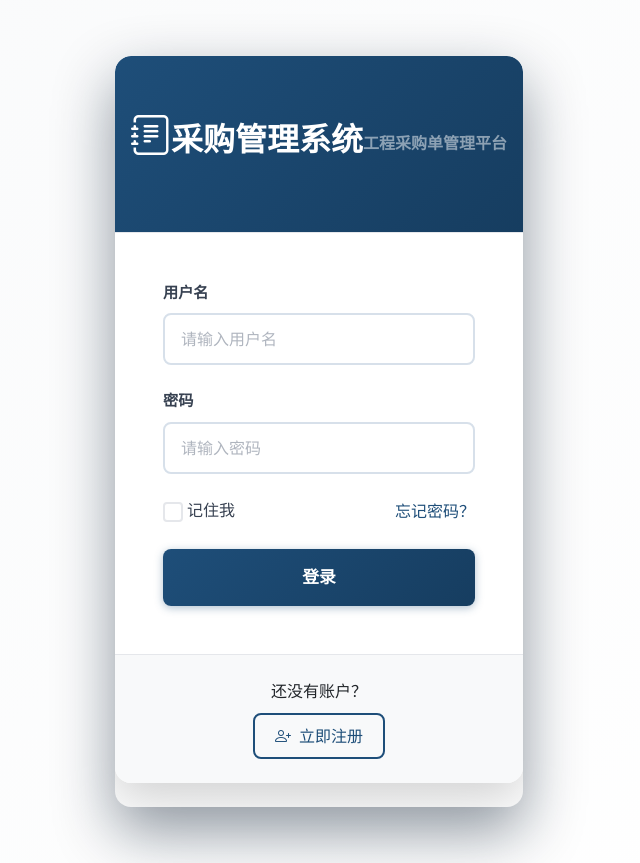
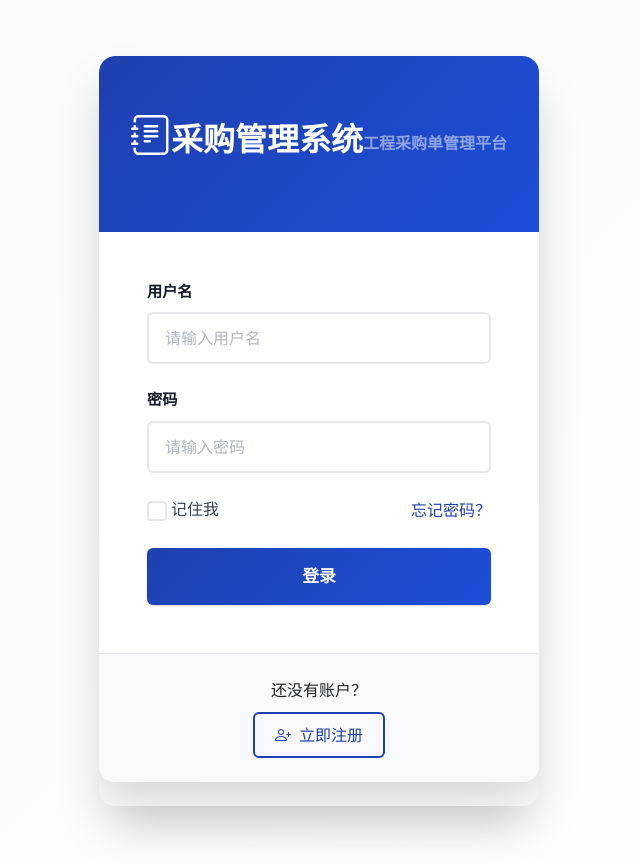
Before and after one commit to qianqianjie-999/procurement_v1.0, a Flask app: page /auth/login in a window 1280 px wide. Shown: the whole page, without its empty margins (321-961 px from the left). After the commit the page ends 837 px from the top, so only its background shows below. Run offline with Flask 3, Linux system fonts and the light colour scheme; some libraries are stand-ins or nearby versions; some web fonts are replaced.

Commit message:
Revert "style: 全站视觉美化——统一警蓝主题（功能零改动）"
This reverts commit f1072e831fa9b38c671e5ffa79d5d9a5d67d9d72.

```diff
--- a/app/static/css/theme-polish.css
+++ /dev/null
@@ -1,343 +0,0 @@
-/* ============================================================
-   采购管理系统 - 全站美化主题层（Police Blue 警蓝主题）
-   说明：本文件为纯视觉覆盖层，最后加载，不改动任何功能与结构
-   ============================================================ */
-
-:root {
-    /* 警蓝主题色 */
-    --police: #1e4e79;
-    --police-dark: #163d60;
-    --police-darker: #0f2c4a;
-    --police-light: #3a6ea5;
-    --police-lighter: #d8e5f2;
-    --police-grad: linear-gradient(135deg, #1e4e79 0%, #163d60 100%);
-
-    /* 覆盖全局主色变量 */
-    --primary-blue: #1e4e79;
-    --primary-blue-dark: #163d60;
-    --primary-blue-darker: #0f2c4a;
-    --primary-blue-light: #7fa8cc;
-    --bg-light: #f4f7fb;
-}
-
-body {
-    background-color: var(--bg-light);
-    color: var(--text-primary);
-}
-
-/* ---------------- 侧边栏：深警蓝渐变 ---------------- */
-.sidebar {
-    background: linear-gradient(180deg, var(--police-darker) 0%, var(--police-dark) 55%, #12395c 100%) !important;
-    box-shadow: 4px 0 24px rgba(15, 44, 74, 0.25);
-}
-
-.sidebar .nav-link,
-.sidebar a {
-    color: rgba(255, 255, 255, 0.82);
-    border-radius: 8px;
-    margin: 2px 10px;
-    transition: all var(--transition-fast) var(--ease-in-out);
-}
-
-.sidebar .nav-link:hover,
-.sidebar a:hover {
-    background: rgba(255, 255, 255, 0.12);
-    color: #ffffff;
-    transform: translateX(3px);
-}
-
-.sidebar .nav-link.active,
-.sidebar a.active {
-    background: rgba(255, 255, 255, 0.18);
-    color: #ffffff;
-    font-weight: 600;
-    border-left: 3px solid #6ea8dc;
-}
-
-/* ---------------- 顶栏 ---------------- */
-.topbar {
-    background: rgba(255, 255, 255, 0.92);
-    backdrop-filter: blur(8px);
-    border-bottom: 1px solid var(--border-color);
-    box-shadow: 0 2px 12px rgba(15, 44, 74, 0.08);
-}
-
-.topbar-title {
-    font-weight: 700;
-    color: var(--police-dark);
-}
-
-.user-avatar {
-    background: var(--police-grad) !important;
-    color: #fff !important;
-    box-shadow: 0 2px 8px rgba(30, 78, 121, 0.4);
-}
-
-/* ---------------- 页面标题区 ---------------- */
-.page-header {
-    padding-bottom: 14px;
-    margin-bottom: 24px;
-    position: relative;
-}
-
-.page-header::after {
-    content: "";
-    position: absolute;
-    left: 0;
-    bottom: 0;
-    width: 72px;
-    height: 3px;
-    border-radius: 3px;
-    background: var(--police-grad);
-}
-
-.page-header h1 {
-    font-weight: 700;
-    letter-spacing: 0.5px;
-    color: var(--police-dark);
-}
-
-.page-header h1 i {
-    color: var(--police);
-}
-
-/* ---------------- 卡片 ---------------- */
-.card {
-    border: none;
-    border-radius: var(--radius-md);
-    box-shadow: 0 2px 10px rgba(15, 44, 74, 0.07);
-    transition: box-shadow var(--transition-normal) var(--ease-in-out),
-                transform var(--transition-normal) var(--ease-in-out);
-}
-
-.card:hover {
-    box-shadow: 0 8px 24px rgba(15, 44, 74, 0.13);
-}
-
-.card-header {
-    background: linear-gradient(180deg, #ffffff 0%, #f6f9fd 100%);
-    border-bottom: 1px solid var(--border-color);
-    border-radius: var(--radius-md) var(--radius-md) 0 0 !important;
-    font-weight: 600;
-    color: var(--police-dark);
-}
-
-.card-header h5,
-.card-header h6 {
-    font-weight: 700;
-}
-
-.card-header h5 i,
-.card-header h6 i {
-    color: var(--police);
-}
-
-/* ---------------- 表格 ---------------- */
-.table {
-    margin-bottom: 0;
-}
-
-.table thead th {
-    background: var(--police) !important;
-    color: #ffffff !important;
-    font-weight: 600;
-    border: none !important;
-    white-space: nowrap;
-    padding: 12px 14px;
-}
-
-.table thead th:first-child {
-    border-top-left-radius: 8px;
-}
-
-.table thead th:last-child {
-    border-top-right-radius: 8px;
-}
-
-.table tbody td {
-    padding: 11px 14px;
-    vertical-align: middle;
-    border-color: #eef2f7;
-}
-
-.table tbody tr {
-    transition: background var(--transition-fast);
-}
-
-.table tbody tr:hover {
-    background: #eef4fb;
-}
-
-.table-striped tbody tr:nth-of-type(odd) {
-    background-color: #fafcfe;
-}
-
-/* ---------------- 按钮 ---------------- */
-.btn {
-    border-radius: 8px;
-    font-weight: 500;
-    transition: all var(--transition-fast) var(--ease-in-out);
-}
-
-.btn-primary {
-    background: var(--police-grad) !important;
-    border: none !important;
-    box-shadow: 0 2px 8px rgba(30, 78, 121, 0.35);
-}
-
-.btn-primary:hover,
-.btn-primary:focus {
-    background: linear-gradient(135deg, #255e91 0%, #1b4a73 100%) !important;
-    transform: translateY(-1px);
-    box-shadow: 0 5px 14px rgba(30, 78, 121, 0.45);
-}
-
-.btn-success {
-    box-shadow: 0 2px 8px rgba(16, 185, 129, 0.3);
-}
-
-.btn-success:hover {
-    transform: translateY(-1px);
-}
-
-.btn-outline-primary {
-    color: var(--police);
-    border-color: var(--police);
-}
-
-.btn-outline-primary:hover {
-    background: var(--police);
-    border-color: var(--police);
-}
-
-.btn-action {
-    border-radius: 6px;
-}
-
-/* ---------------- 状态徽章 ---------------- */
-.badge {
-    border-radius: var(--radius-full);
-    padding: 0.45em 0.9em;
-    font-weight: 600;
-    letter-spacing: 0.3px;
-}
-
-.badge.bg-secondary,
-.badge-secondary {
-    background: #64748b !important;
-}
-
-.badge.bg-warning,
-.badge-warning {
-    color: #7c4a03 !important;
-}
-
-/* ---------------- 表单控件 ---------------- */
-.form-control,
-.form-select {
-    border-radius: 8px;
-    border-color: #d7e0ea;
-    transition: border-color var(--transition-fast), box-shadow var(--transition-fast);
-}
-
-.form-control:focus,
-.form-select:focus {
-    border-color: var(--police-light);
-    box-shadow: 0 0 0 0.2rem rgba(30, 78, 121, 0.15);
-}
-
-.form-label {
-    font-weight: 500;
-    color: var(--text-secondary);
-}
-
-/* ---------------- 提示条 ---------------- */
-.alert {
-    border: none;
-    border-radius: 10px;
-    box-shadow: var(--shadow-sm);
-}
-
-.alert-success { background: #e7f7f0; color: #0b6e4f; }
-.alert-danger  { background: #fdecec; color: #b02a2a; }
-.alert-warning { background: #fef6e7; color: #9a6200; }
-.alert-info    { background: #e8f4fb; color: #1a5d8a; }
-
-/* ---------------- 登录页 ---------------- */
-.login-container {
-    min-height: 100vh;
-    display: flex;
-    align-items: center;
-    justify-content: center;
-    background: linear-gradient(160deg, var(--police-darker) 0%, var(--police) 55%, var(--police-light) 100%);
-}
-
-.login-card {
-    border: none;
-    border-radius: 16px !important;
-    box-shadow: 0 24px 60px rgba(6, 24, 44, 0.45) !important;
-    overflow: hidden;
-}
-
-.login-card .card-header {
-    background: var(--police-grad) !important;
-    color: #ffffff;
-    text-align: center;
-    padding: 22px 16px;
-    border-radius: 0 !important;
-}
-
-/* ---------------- 分页 ---------------- */
-.pagination .page-link {
-    border-radius: 8px;
-    margin: 0 3px;
-    border: none;
-    color: var(--police);
-    font-weight: 500;
-}
-
-.pagination .page-item.active .page-link {
-    background: var(--police-grad);
-    color: #ffffff;
-    box-shadow: 0 2px 8px rgba(30, 78, 121, 0.35);
-}
-
-/* ---------------- 滚动条 ---------------- */
-::-webkit-scrollbar {
-    width: 8px;
-    height: 8px;
-}
-
-::-webkit-scrollbar-track {
-    background: transparent;
-}
-
-::-webkit-scrollbar-thumb {
-    background: #c3d0de;
-    border-radius: 8px;
-}
-
-::-webkit-scrollbar-thumb:hover {
-    background: var(--police-light);
-}
-
-/* ---------------- 页脚 ---------------- */
-.footer {
-    color: var(--text-muted);
-    font-size: 0.85rem;
-}
-
-/* ---------------- 详情键值对 ---------------- */
-.detail-label,
-dt {
-    color: var(--text-secondary);
-    font-weight: 600;
-}
-
-/* ---------------- PWA 安装条跟随主题 ---------------- */
-#pwa-install-banner {
-    background: linear-gradient(135deg, var(--police) 0%, var(--police-darker) 100%) !important;
-}
-
-/* ---------------- 主题色元信息 ---------------- */
-meta[name="theme-color"] { }
--- a/app/templates/base.html
+++ b/app/templates/base.html
@@ -14,7 +14,7 @@
 
     <!-- PWA Support -->
     <link rel="manifest" href="{{ url_for('static', filename='manifest.json') }}">
-    <meta name="theme-color" content="#1e4e79">
+    <meta name="theme-color" content="#3b82f6">
     <link rel="apple-touch-icon" href="{{ url_for('static', filename='pwa/icon-192.png') }}">
     <meta name="csrf-token" content="{{ csrf_token() }}">
 
@@ -23,7 +23,6 @@
     <link rel="stylesheet" href="{{ url_for('static', filename='css/erp-enhanced.css') }}">
     <link rel="stylesheet" href="{{ url_for('static', filename='css/cards-enhanced.css') }}">
     <link rel="stylesheet" href="{{ url_for('static', filename='css/module-align.css') }}">
-    <link rel="stylesheet" href="{{ url_for('static', filename='css/theme-polish.css') }}">
     {% endblock %}
 </head>
 <body>
```
